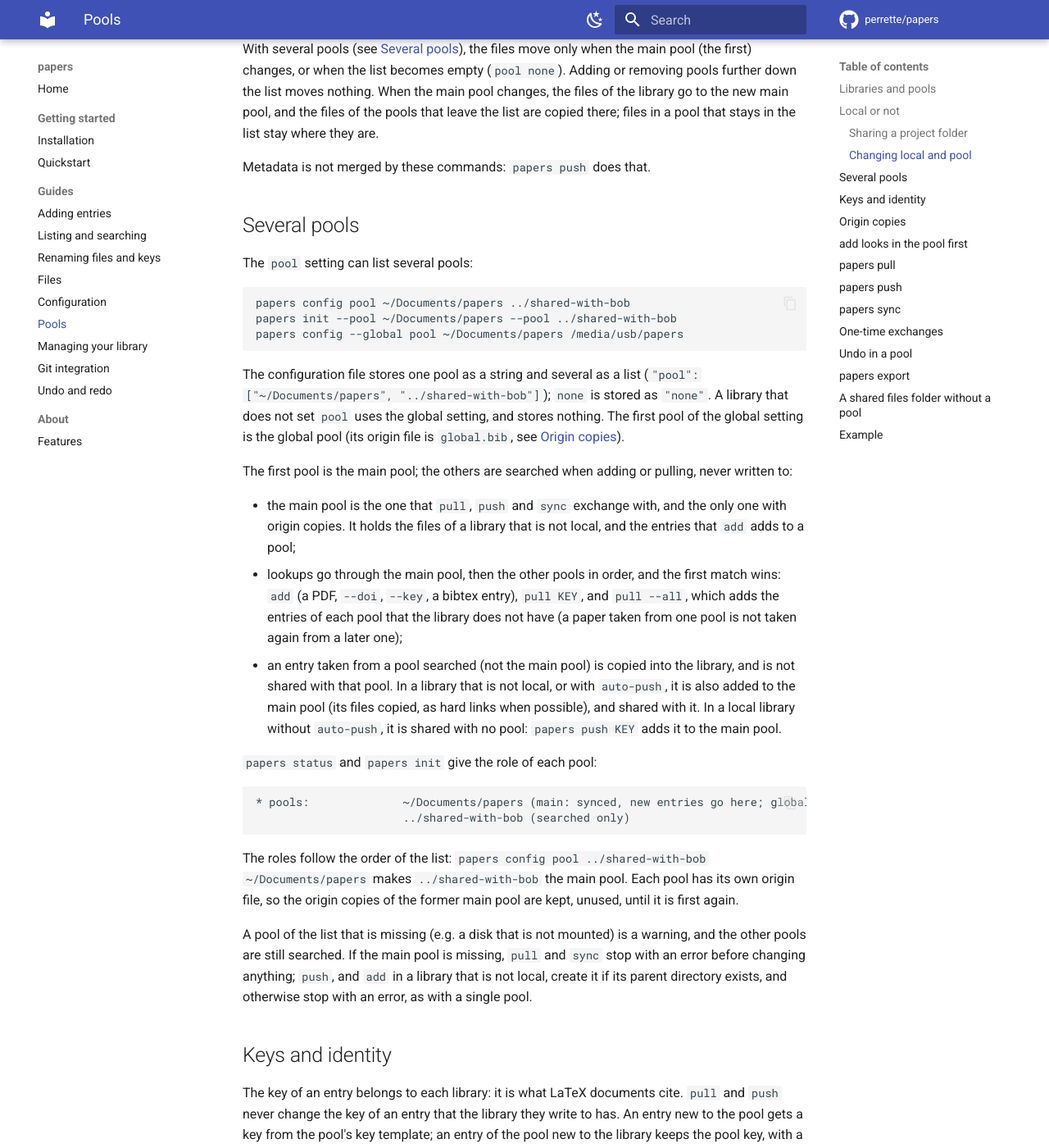
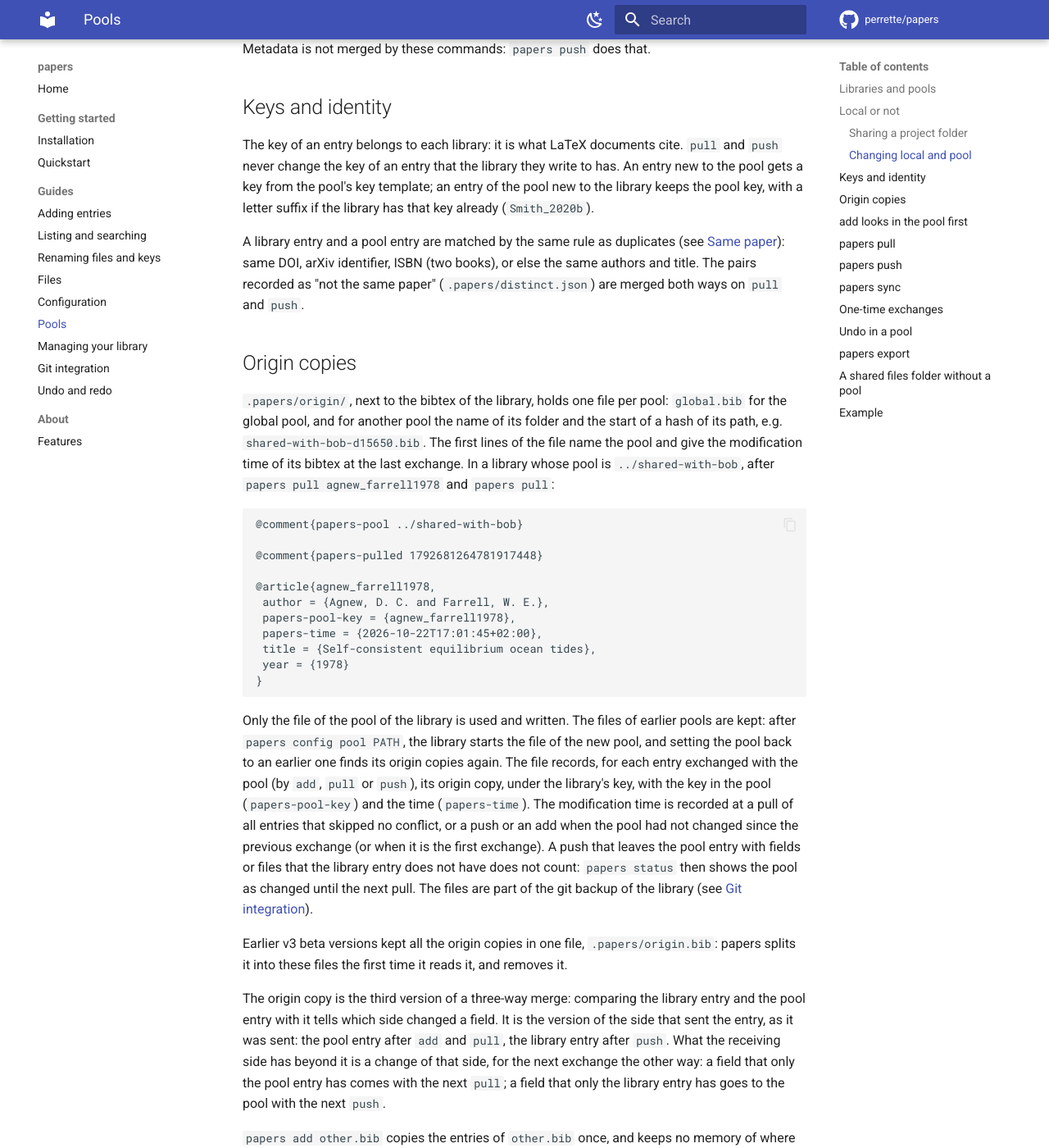
Before and after one commit to perrette/papers, an MkDocs documentation site: the page built from docs/pools.md, in a window 1280 px wide and 1400 px high, scrolled down 2983 px. Shown: the whole window at 82% size. Built offline with MkDocs 1.6.1 and Material for MkDocs 9.7.7, drawn with Linux system fonts in a browser that asks for light colours; comment, search, counter and statistics services are not loaded; the version menu is left out; some of the changed text lies outside the part shown.

Commit message:
docs: one pool
pools.md, configuration.md, quickstart.md and design/v3.md describe a
single pool again. The Several pools section is removed; one-time --pool
exchanges and the origin file of each pool stay. configuration.md says how
a pool list written by an earlier build is read. design/v3.md notes that
several pools were tried and dropped.

````diff
--- a/docs/pools.md
+++ b/docs/pools.md
@@ -9,8 +9,7 @@ own library.
 
 A **pool** is a library that other libraries exchange entries with. Nothing
 in the pool marks it as a pool: any library can serve as one, and a pool can
-be used by several libraries. The pool of a library is its `pool` setting
-(a library can also have several pools, see [Several pools](#several-pools)):
+be used by several libraries. The pool of a library is its `pool` setting:
 
 - by default, the **global pool**: the `pool` setting of the global
   configuration, `~/Documents/papers` unless set otherwise
@@ -36,8 +35,7 @@ library without pool, with its own files. Outside of any library, commands
 act on the global pool once it is a library. `papers config --global pool
 none` turns sharing off: new libraries get `pool: none`.
 
-What a library does with its pool (with several pools, its main pool,
-see [Several pools](#several-pools)):
+What a library does with its pool:
 
 - `papers add` looks in the pool first;
 - `papers pull` updates the entries shared with the pool, and adds the
@@ -113,68 +111,9 @@ files of a pool are never deleted.
 | `papers config local true` | the pool files it links to are copied into its files directory (hard links when possible), named with its name template, and the links rewritten; the pool keeps its files | nothing to do |
 | `papers config local false` | nothing to do | the files of its files directory go to the pool: a file that the pool entry of the same paper has (same content) becomes a link to the pool's copy, and the library's copy is deleted; the others are moved into the pool's files directory with the pool's name template and attached to the pool entry; entries that the pool does not have are added to it; the links are rewritten |
 | `papers config pool none` | as `local true`, and the library becomes local | the setting changes |
-| `papers config pool PATH...` (or `--unset pool`: the global pool setting) | the files go to the new pool, as with `local false`; the files of the former pool are copied there (hard links when possible), since other projects may use them | the setting changes |
-
-With several pools (see [Several pools](#several-pools)), the files move
-only when the main pool (the first) changes, or when the list becomes
-empty (`pool none`). Adding or removing pools further down the list moves
-nothing. When the main pool changes, the files of the library go to the
-new main pool, and the files of the pools that leave the list are copied
-there; files in a pool that stays in the list stay where they are.
+| `papers config pool PATH` (or `--unset pool`: the global pool) | the files go to the new pool, as with `local false`; the files of the former pool are copied there (hard links when possible), since other projects may use them | the setting changes |
 
 Metadata is not merged by these commands: `papers push` does that.
-
-## Several pools
-
-The `pool` setting can list several pools:
-
-```
-papers config pool ~/Documents/papers ../shared-with-bob
-papers init --pool ~/Documents/papers --pool ../shared-with-bob
-papers config --global pool ~/Documents/papers /media/usb/papers
-```
-
-The configuration file stores one pool as a string and several as a list
-(`"pool": ["~/Documents/papers", "../shared-with-bob"]`); `none` is stored
-as `"none"`. A library that does not set `pool` uses the global setting, and
-stores nothing. The first pool of the global setting is the global pool
-(its origin file is `global.bib`, see [Origin copies](#origin-copies)).
-
-The first pool is the main pool; the others are searched when adding or
-pulling, never written to:
-
-- the main pool is the one that `pull`, `push` and `sync` exchange with,
-  and the only one with origin copies. It holds the files of a library
-  that is not local, and the entries that `add` adds to a pool;
-- lookups go through the main pool, then the other pools in order, and the
-  first match wins: `add` (a PDF, `--doi`, `--key`, a bibtex entry),
-  `pull KEY`, and `pull --all`, which adds the entries of each pool that
-  the library does not have (a paper taken from one pool is not taken
-  again from a later one);
-- an entry taken from a pool searched (not the main pool) is copied into
-  the library, and is not shared with that pool. In a library that is not
-  local, or with `auto-push`, it is also added to the main pool (its files
-  copied, as hard links when possible), and shared with it. In a local
-  library without `auto-push`, it is shared with no pool:
-  `papers push KEY` adds it to the main pool.
-
-`papers status` and `papers init` give the role of each pool:
-
-```
-* pools:              ~/Documents/papers (main: synced, new entries go here; global pool, up to date)
-                      ../shared-with-bob (searched only)
-```
-
-The roles follow the order of the list: `papers config pool
-../shared-with-bob ~/Documents/papers` makes `../shared-with-bob` the main
-pool. Each pool has its own origin file, so the origin copies of the former
-main pool are kept, unused, until it is first again.
-
-A pool of the list that is missing (e.g. a disk that is not mounted) is a
-warning, and the other pools are still searched. If the main pool is
-missing, `pull` and `sync` stop with an error before changing anything;
-`push`, and `add` in a library that is not local, create it if its parent
-directory exists, and otherwise stop with an error, as with a single pool.
 
 ## Keys and identity
 
@@ -214,9 +153,10 @@ agnew_farrell1978` and `papers pull`:
 }
 ```
 
-Only the main pool is exchanged with, so only its file is read and
-written; the files of the other pools are kept as they are (see
-[Several pools](#several-pools)). The file records, for each entry
+Only the file of the pool of the library is used and written. The files of
+earlier pools are kept: after `papers config pool PATH`, the library starts
+the file of the new pool, and setting the pool back to an earlier one finds
+its origin copies again. The file records, for each entry
 exchanged with the pool (by `add`, `pull` or `push`), its origin copy,
 under the library's key, with the key in the pool (`papers-pool-key`) and
 the time (`papers-time`). The modification time is recorded at a pull of
@@ -279,9 +219,9 @@ lookup.
 papers pull [KEY...|-] [--all] [--pool PATH] [--on-duplicate MODE] [--check]
 ```
 
-Without KEY, `pull` updates the entries shared with the main pool: those
-with an origin copy. For each of them (or each entry named, or every entry
-with `--all`), papers finds its entry in the main pool (by its origin copy,
+Without KEY, `pull` updates the entries shared with the pool: those with
+an origin copy. For each of them (or each entry named, or every entry with
+`--all`), papers finds its entry in the pool (by its origin copy,
 else by the same-paper rule) and merges it into the library entry, field by
 field:
 
@@ -309,18 +249,16 @@ changed), and the origin copy is recorded afterwards ("linked").
 An entry that the pool does not have is reported (`Not found`) only when it
 is named on the command line. Without KEY, it is left as it is.
 
-A KEY is looked up in the library first, then in the pools (its key, DOI,
-arXiv identifier or ISBN; the main pool first): an entry of a pool that the
-library does not have is added to it (`added`), with its origin copy if it
-comes from the main pool (see [Several pools](#several-pools)), under the pool key
+A KEY is looked up in the library first, then in the pool (its key, DOI,
+arXiv identifier or ISBN): an entry of the pool that the library does not
+have is added to it (`added`), with its origin copy, under the pool key
 (see [Keys and identity](#keys-and-identity)); its files are linked in a
 library that is not local, otherwise copied as the `files` setting says (a
 hard link when possible). An identifier found in neither is an error, and
 nothing is changed. `--all` adds every entry of the pool that the library
-does not have (same-paper rule), in each pool. Without KEY or `--all`,
-`pull` only updates the entries shared with the main pool, like `push` and
-`sync`. A pool that does not exist or is not a library
-is an error of `pull`, `pull --check` and `sync`, and nothing is changed
+does not have (same-paper rule). Without KEY or `--all`, `pull` only
+updates the entries shared with the pool, like `push` and `sync`. A pool
+that does not exist or is not a library is an error of `pull`, `pull --check` and `sync`, and nothing is changed
 (the global pool that was not created yet is not: there is nothing to
 pull).
 
@@ -364,11 +302,11 @@ first part too.
 papers push [KEY...|-] [--all] [--pool PATH] [--on-duplicate MODE]
 ```
 
-The reverse of `pull`, into the main pool of the library (or `--pool PATH`,
+The reverse of `pull`, into the pool of the library (or `--pool PATH`,
 once, see [One-time exchanges](#one-time-exchanges)). Without KEY, only the
-entries shared with the main pool are pushed: those with an origin copy from
-it (taken from it by `add` or `pull`, or pushed to it before). `push KEY...` pushes the entries named, and `push --all` every
-entry of the library:
+entries shared with the pool are pushed: those with an origin copy from it
+(taken from it by `add` or `pull`, or pushed to it before). `push KEY...`
+pushes the entries named, and `push --all` every entry of the library:
 
 - an entry that is not in the pool is added to it, with a key from the
   pool's key template; its files are copied into the pool's files directory
@@ -391,8 +329,8 @@ papers sync [KEY...|-] [--all] [--pool PATH] [--on-duplicate MODE]
 
 runs `papers pull`, then `papers push` of the same entries:
 
-- without KEY, the entries shared with the main pool (with an origin copy
-  from it). An entry added to the library with `--no-pool`, or before the pool
+- without KEY, the entries shared with the pool (with an origin copy from
+  it). An entry added to the library with `--no-pool`, or before the pool
   was used, is not exchanged: name it, or use `--all`;
 - with KEY..., the entries named. A KEY that only the pool has is added to
   the library, as with `pull`, and a KEY that only the library has is
@@ -413,9 +351,9 @@ nothing to sync with pool ~/Documents/papers (2 entries unchanged)
 
 `--pool PATH` on `pull`, `push` and `sync` exchanges with the library at
 `PATH` once, e.g. a folder shared with a coauthor. It reads and writes only
-that library, not the pools of the library, and records no origin copy:
-no entry becomes shared with it, and the origin copies of the main pool do
-not change. When `PATH` is the main pool, `--pool PATH` is the usual
+that library, not the pool of the library, and records no origin copy: no
+entry becomes shared with it, and the origin copies of the pool do not
+change. When `PATH` is the pool of the library, `--pool PATH` is the usual
 exchange.
 
 - `papers sync --pool PATH KEY...` takes the entries named from `PATH`
@@ -424,7 +362,7 @@ exchange.
 - `papers pull --pool PATH --all` takes every entry of `PATH`, and
   `papers push --pool PATH --all` sends every entry of the library;
 - an entry taken from `PATH` is shared with no pool; an entry sent to
-  `PATH` stays shared with the main pool if it was.
+  `PATH` stays shared with the pool of the library if it was.
 
 Without an origin copy, there is nothing to tell which side changed a
 field: each field that differs is a conflict, decided in the dialogue or
@@ -432,7 +370,7 @@ with `--on-duplicate`. Without KEY or `--all`, nothing is exchanged:
 
 ```
 $ papers sync --pool ../shared-with-bob
-nothing to sync with pool ../shared-with-bob: not the main pool, so no entries are shared with it (`papers sync --pool PATH KEY...` or `--all` exchanges entries with it once)
+nothing to sync with pool ../shared-with-bob: not the pool of the library, so no entries are shared with it (`papers sync --pool PATH KEY...` or `--all` exchanges entries with it once)
 ```
 
 The entries taken from it link to its files in a library that is not local
````
Also changed, not shown: design/v3.md (+15 -14 lines), docs/configuration.md (+14 -21 lines), docs/quickstart.md (+2 -4 lines).
